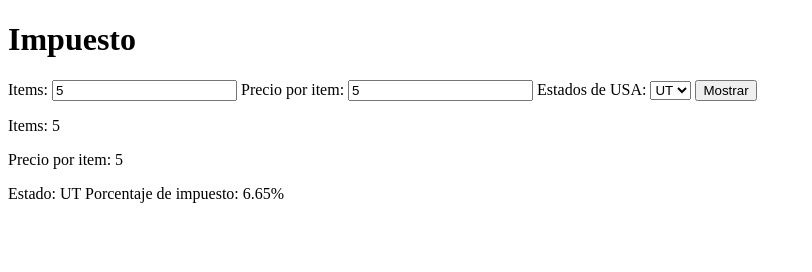
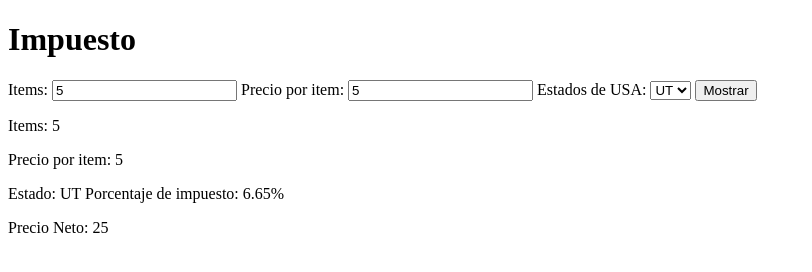
Before and after one commit to ElianFTG/-Funcionalidades-Rebanadas-de-Totalizador-de-Venta, a website built with Parcel: page index.html in a window 1280 px wide. Both pictures are taken after typing "5", "5" into the empty fields and a click on the input "Mostrar". Shown: the whole page, without its empty margins (0-812 px from the left). Built offline with nearby package versions, Linux system fonts and the light colour scheme.

Commit message:
Agregado de precio neto (Item por precio)

```diff
--- a/index.html
+++ b/index.html
@@ -26,6 +26,7 @@
     <div id="resultadoItems-div"></div>
     <div id="resultadoPrecioXitem-div"></div>
     <div id="EstadoElegido-div"></div>
+    <div id="PrecioNeto-div"></div>
     <script type="module" src="./src/presenter.js"></script>
 </body>
 </html>
--- /dev/null
+++ b/src/precioneto.js
@@ -0,0 +1,5 @@
+function precioNeto(a, b) {
+    return a * b;
+  }
+
+  export default precioNeto;
--- a/src/presenter.js
+++ b/src/presenter.js
@@ -1,4 +1,5 @@
 import impuestosporEstado from "./impuestoXestado";
+import precioNeto from "./precioneto";
 
 const first = document.querySelector("#item");
 const precioXitem = document.querySelector("#precio");
@@ -6,7 +7,8 @@ const estado = document.querySelector("#Estado");
 const form = document.querySelector("#Impuesto-form");
 const div = document.querySelector("#resultadoItems-div");
 const div2 = document.querySelector("#resultadoPrecioXitem-div");
-const div3 = document.querySelector("#EstadoElegido-div")
+const div3 = document.querySelector("#EstadoElegido-div");
+const div4 = document.querySelector("#PrecioNeto-div");
 
 form.addEventListener("submit", (event) => {
   event.preventDefault();
@@ -27,3 +29,9 @@ form.addEventListener("submit", (event) => {
 
     div3.innerHTML = "<p>" + "Estado: " + estado.value + " Porcentaje de impuesto: " + impuestosporEstado(estado.value)*100+ "%" +"</p>";
 });
+
+form.addEventListener("submit", (event) => {
+    event.preventDefault();
+
+    div4.innerHTML = "<p>" + "Precio Neto: " + precioNeto(first.value, precioXitem.value) +"</p>";
+});
```
Also changed, not shown: dist/index.html, 2 other files.
